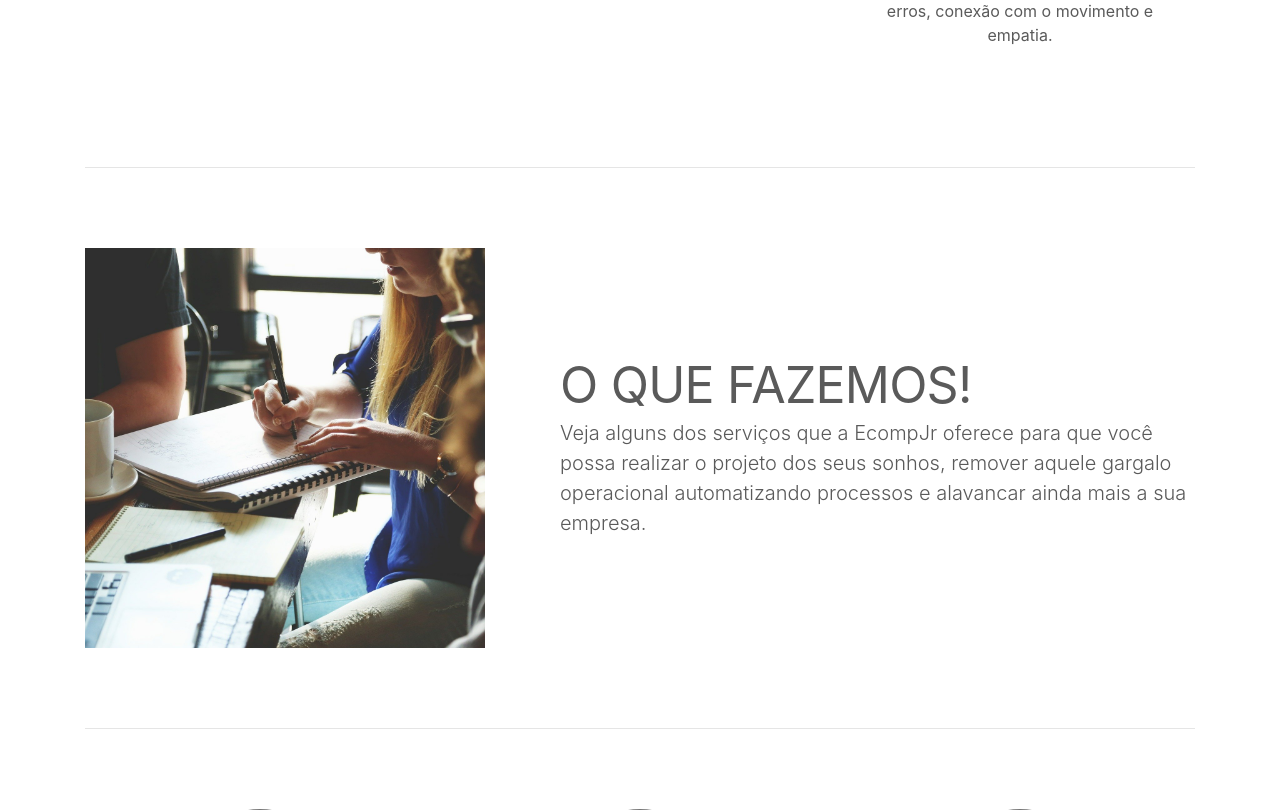
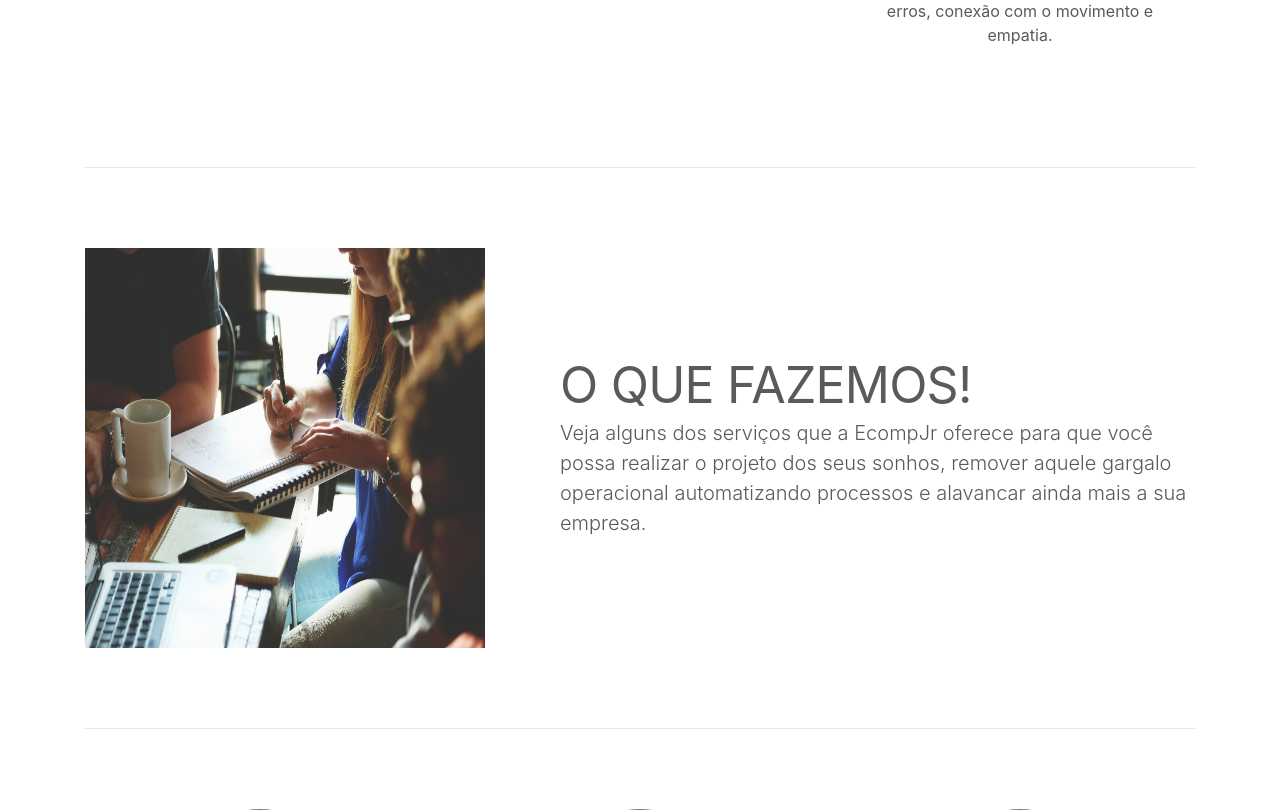
Before and after one commit to MatheusNascimentoti99/TreinamentoEcompjr, a PHP site: template View/index.html in a window 1280 px wide. Shown: the part 1557-2367 px from the top of the page. Run offline with PHP 8.4, Linux system fonts and the light colour scheme; the template is opened without the code that fills it, so the values that code supplies are empty; some libraries are stand-ins or nearby versions.

Commit message:
Change style of image

```diff
--- a/assets/styles/general.css
+++ b/assets/styles/general.css
@@ -31,7 +31,7 @@ html {
 .imgComplement {
     width: 25rem;
     height: 25rem;
-    object-fit: cover;
+    object-fit: fill;
 }
 
 @media (max-width: 768px) {
```
